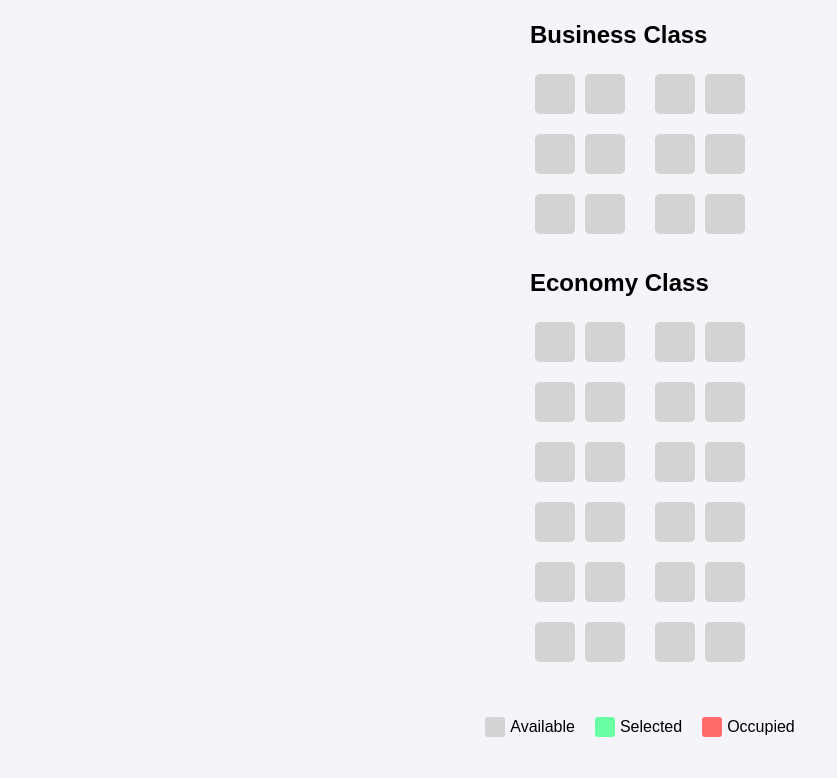
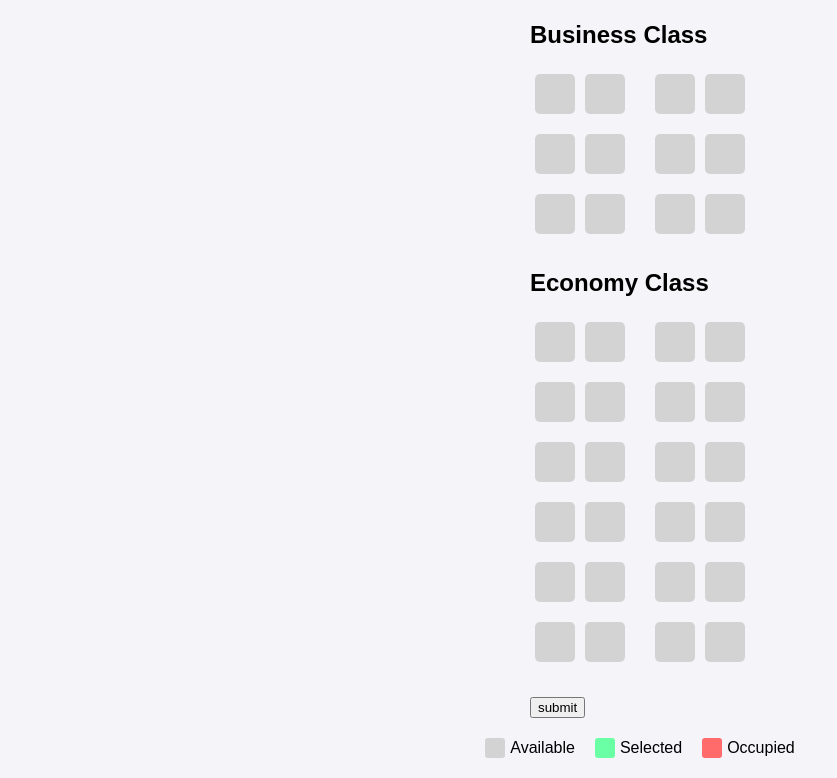
Before and after one commit to Shubham-Joshi-1/Project-Airline, a website: page static/seat-layout.html in a window 1280 px wide. Shown: the part 99-877 px from the top of the page, without its empty margins (0-837 px from the left). Before the commit the page ends 856 px from the top, so only its background shows below. Drawn offline with Linux system fonts and the light colour scheme.

Commit message:
added submit btn in the seat layout page

```diff
--- a/static/seat-layout.html
+++ b/static/seat-layout.html
@@ -82,7 +82,7 @@
 <body>
     <h1>Airplane Seats</h1>
     <div class="plane">
-        <form action="">
+        <form action="" method="">
         <div class="section" id="business-class">
             <h2>Business Class</h2>
 
@@ -172,6 +172,9 @@
                 <!-- <div class="seat"></div> -->
             </div>
         </div>
+
+        <input type="submit" value="submit" name="submit">
+
         </form>
     </div>
 
```
